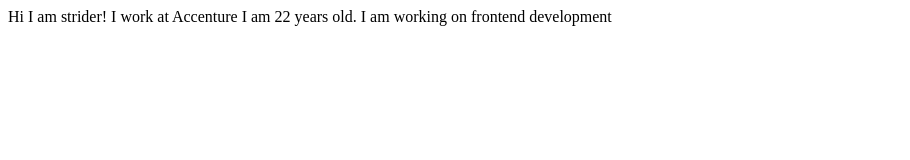
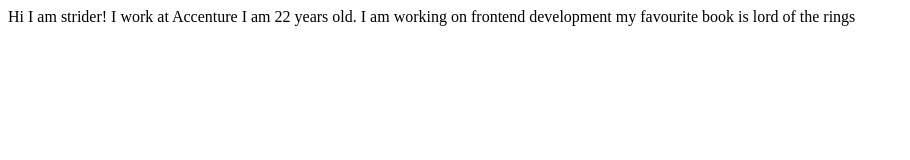
Before and after one commit to Shrunkhal07/shrunkhal_portfolio_demo, a plain HTML site: page index.html in a window 1280 px wide. Shown: the whole page, without its empty margins (0-910 px from the left). Drawn offline with Linux system fonts and the light colour scheme.

Commit message:
favourite_movie

```diff
--- a/index.html
+++ b/index.html
@@ -12,5 +12,6 @@
     I am 22 years old.
 
     I am working on frontend development
+    my favourite book is lord of the rings
 </body>
 </html>
```
